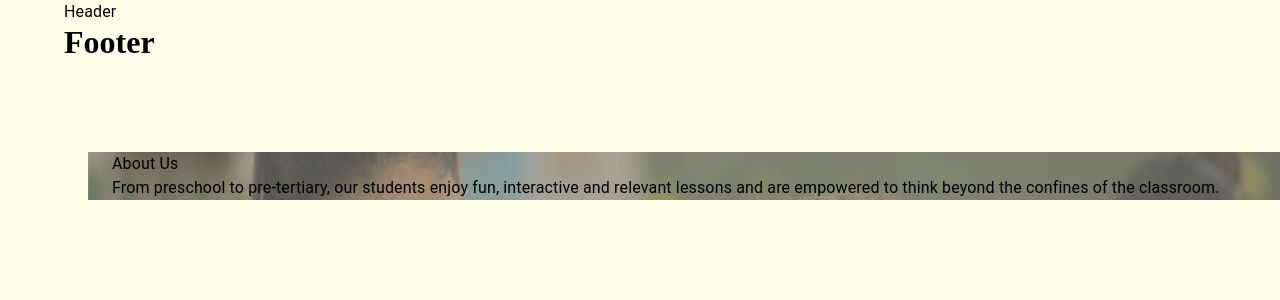
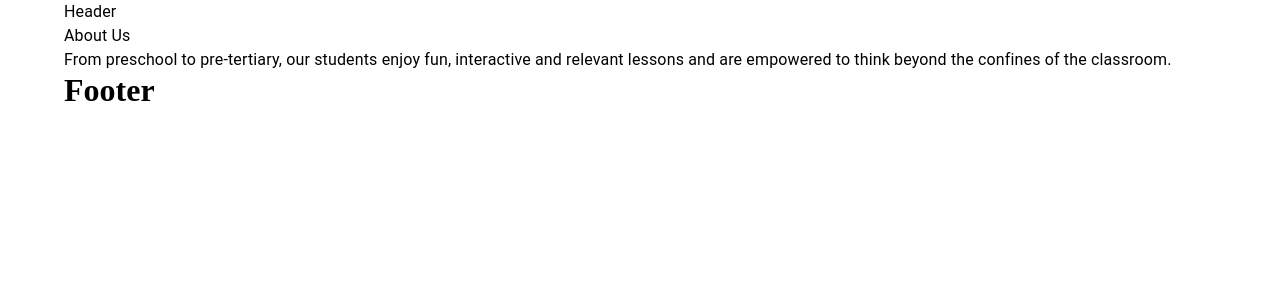
Before and after one commit to sharof-dev/auto-haul-express, a React (Vite) app: page /about in a window 1280 px wide. Shown: the top 300 px of the page. Built offline with nearby package versions, Linux system fonts and the light colour scheme.

Commit message:
changed About page

```diff
--- a/src/pages/About.jsx
+++ b/src/pages/About.jsx
@@ -1,19 +1,17 @@
 import React from "react";
-import { Container, Typography } from "@mui/material";
+import { Stack, Typography } from "@mui/material";
 import "../pages/about.scss";
 
 const About = () => {
   return (
-    <Container>
-      <Container className="container-first">
+    <Stack>
       <Typography>About Us</Typography>
       <Typography>
         From preschool to pre-tertiary, our students enjoy fun, interactive
         and relevant lessons and are empowered to think beyond the confines of
         the classroom.
       </Typography>
-      </Container>
-    </Container>
+    </Stack>
   );
 };
 
--- a/src/pages/about.scss
+++ b/src/pages/about.scss
@@ -4,9 +4,6 @@
     box-sizing: border-box;
 }
 
-body{
-    background-color: #FFFFE9;
-}
 
 .container-first{
     position: absolute;
```
Lines whose indentation alone changed are shown as unchanged.
